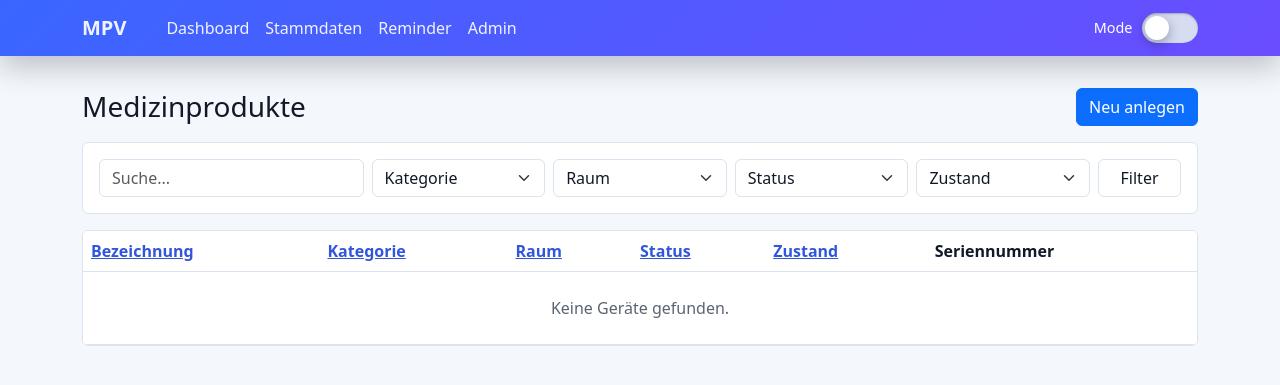
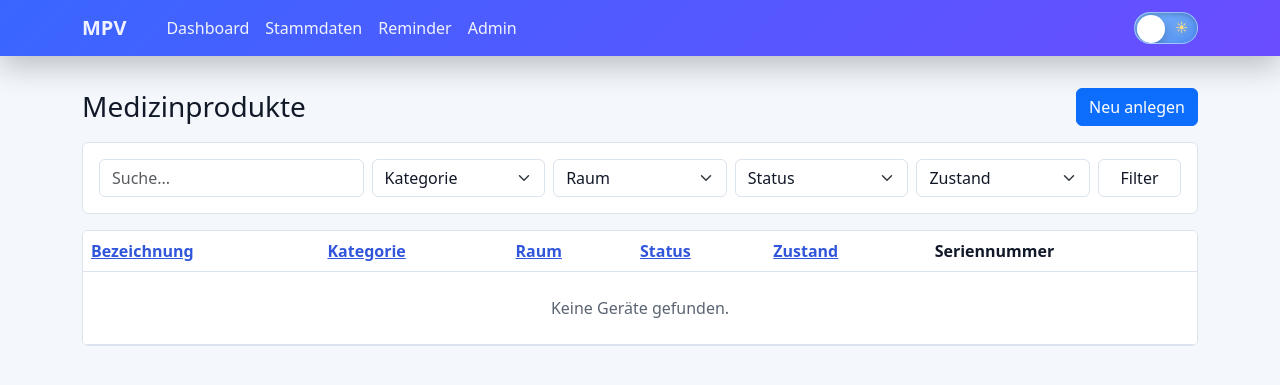
Before and after one commit to fjhzi/MPV, a Django app: page / in a window 1280 px wide. Shown: the top 385 px of the page. Run offline with Django 5.2, Linux system fonts and the light colour scheme; data that the repository does not hold is empty.

Commit message:
refactor(ui): rebuild theme toggle in letsbuildui style

```diff
--- a/templates/base.html
+++ b/templates/base.html
@@ -18,8 +18,6 @@
       --mpv-muted: #5b6472;
       --row-overdue: #f8d7da;
       --row-warning: #fff3cd;
-      --toggle-track: #d6ddf0;
-      --toggle-knob: #ffffff;
     }
 
     html[data-theme="dark"] {
@@ -34,8 +32,6 @@
       --mpv-muted: #afbdd6;
       --row-overdue: rgba(248, 88, 112, 0.25);
       --row-warning: rgba(255, 201, 87, 0.22);
-      --toggle-track: #3a4d70;
-      --toggle-knob: #f9f3c4;
     }
 
     body {
@@ -66,56 +62,88 @@
     .theme-toggle {
       display: inline-flex;
       align-items: center;
-      gap: 0.6rem;
-      color: #fff;
-      font-size: 0.9rem;
       user-select: none;
     }
 
     .theme-toggle input {
-      display: none;
+      position: absolute;
+      opacity: 0;
+      width: 0;
+      height: 0;
     }
 
     .theme-toggle .track {
       position: relative;
-      width: 56px;
-      height: 30px;
+      width: 64px;
+      height: 32px;
       border-radius: 999px;
-      background: var(--toggle-track);
-      transition: background-color 0.25s ease;
-      box-shadow: inset 0 1px 2px rgba(0, 0, 0, 0.25);
+      background: linear-gradient(135deg, #7cb9ff 0%, #4f8df3 100%);
+      border: 1px solid rgba(255, 255, 255, 0.35);
+      box-shadow: inset 0 2px 4px rgba(0, 0, 0, 0.18);
       cursor: pointer;
+      transition: background 0.25s ease, border-color 0.25s ease;
+      overflow: hidden;
+      display: block;
     }
 
-    .theme-toggle .track::before {
-      content: "☀️";
+    .theme-toggle .thumb {
       position: absolute;
-      top: 4px;
-      left: 6px;
-      font-size: 14px;
-      opacity: 0.85;
+      top: 2px;
+      left: 2px;
+      width: 28px;
+      height: 28px;
+      border-radius: 50%;
+      background: #ffffff;
+      box-shadow: 0 4px 10px rgba(17, 24, 39, 0.28);
+      transition: transform 0.28s cubic-bezier(.4, 0, .2, 1), background-color 0.25s ease;
+      z-index: 2;
     }
 
-    .theme-toggle .knob {
+    .theme-toggle .icon {
       position: absolute;
-      top: 3px;
-      left: 3px;
-      width: 24px;
-      height: 24px;
-      border-radius: 50%;
-      background: var(--toggle-knob);
-      transition: transform 0.28s cubic-bezier(.34, 1.56, .64, 1), background-color 0.25s ease;
-      box-shadow: 0 4px 12px rgba(15, 23, 36, 0.35);
+      top: 50%;
+      transform: translateY(-50%);
+      font-size: 12px;
+      line-height: 1;
+      transition: opacity 0.25s ease;
+      z-index: 1;
     }
 
-    .theme-toggle input:checked + .track .knob {
-      transform: translateX(26px);
+    .theme-toggle .icon-sun {
+      right: 9px;
+      opacity: 1;
+      color: #ffe082;
+      text-shadow: 0 0 8px rgba(255, 224, 130, 0.8);
     }
 
-    .theme-toggle input:checked + .track::before {
-      content: "🌙";
-      left: auto;
-      right: 7px;
+    .theme-toggle .icon-moon {
+      left: 9px;
+      opacity: 0;
+      color: #dbe7ff;
+      text-shadow: 0 0 8px rgba(219, 231, 255, 0.5);
+    }
+
+    .theme-toggle input:checked + .track {
+      background: linear-gradient(135deg, #1b2538 0%, #0f1727 100%);
+      border-color: rgba(170, 188, 220, 0.35);
+    }
+
+    .theme-toggle input:checked + .track .thumb {
+      transform: translateX(32px);
+      background: #e8eeff;
+    }
+
+    .theme-toggle input:checked + .track .icon-sun {
+      opacity: 0;
+    }
+
+    .theme-toggle input:checked + .track .icon-moon {
+      opacity: 1;
+    }
+
+    .theme-toggle input:focus-visible + .track {
+      outline: 2px solid rgba(255, 255, 255, 0.9);
+      outline-offset: 3px;
     }
 
     .card,
@@ -169,9 +197,12 @@
     </div>
 
     <label class="theme-toggle mb-0" for="theme-switch">
-      <span>Mode</span>
       <input type="checkbox" id="theme-switch" aria-label="Dark Mode umschalten">
-      <span class="track"><span class="knob"></span></span>
+      <span class="track">
+        <span class="icon icon-moon" aria-hidden="true">☾</span>
+        <span class="icon icon-sun" aria-hidden="true">☀</span>
+        <span class="thumb"></span>
+      </span>
     </label>
   </div>
 </nav>
```
